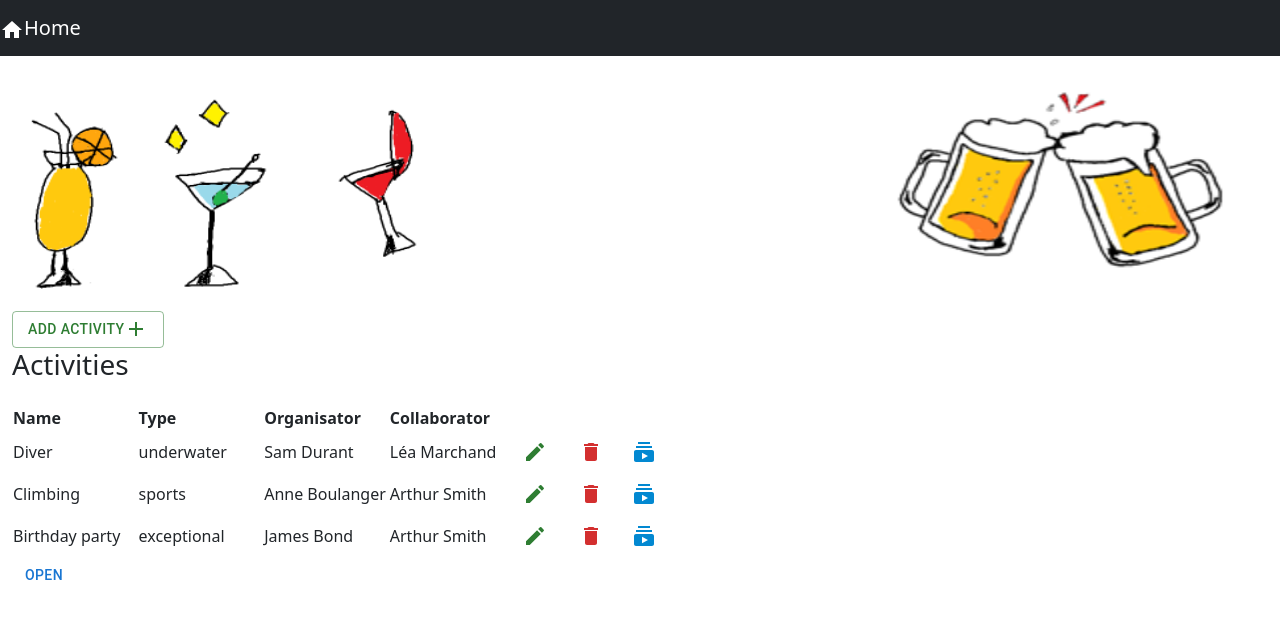
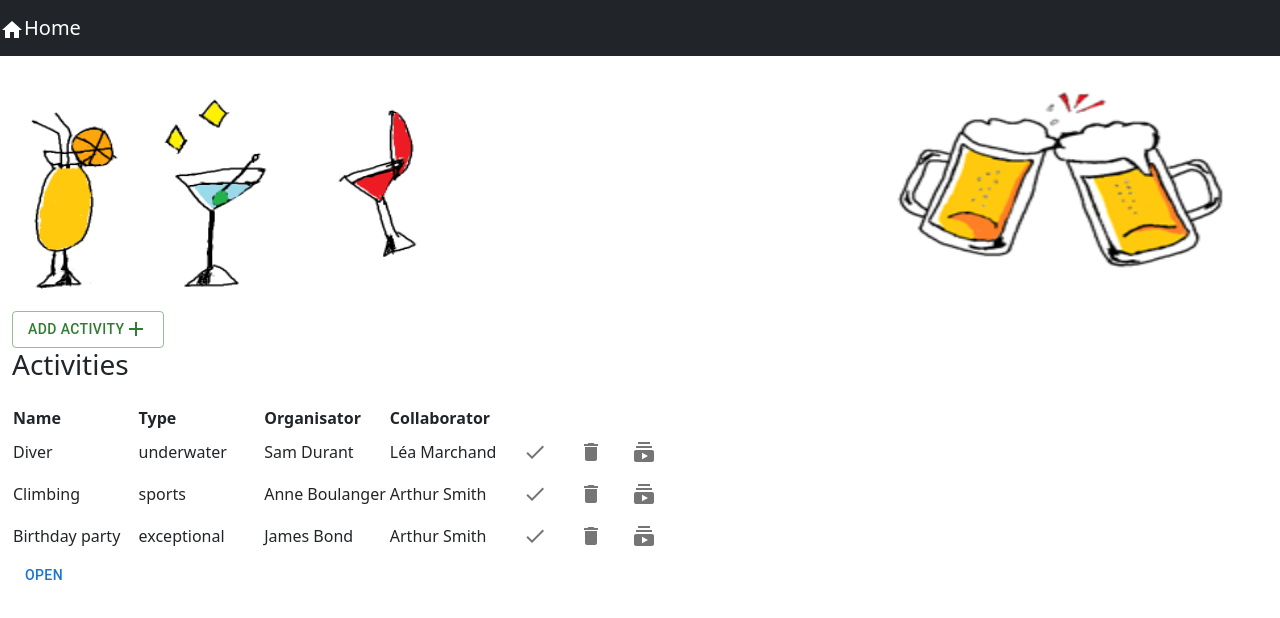
Before and after one commit to elieduboux/Afterwork-Organizer, a React (Create React App) app in the folder frontend/: page /activities in a window 1280 px wide. Shown: the top 618 px of the page. Built offline with nearby package versions, Linux system fonts and the light colour scheme; no server answers.

Commit message:
images et modal incomplet

```diff
--- a/frontend/src/ActivitySubscribe.js
+++ b/frontend/src/ActivitySubscribe.js
@@ -24,14 +24,11 @@ class ActivitySubscribe extends Component {
             item: this.emptyItem,
             shouldShowSubscribe: false
         };
-        /*
         this.showSubscribe = this.showSubscribe.bind(this);
         this.handleChange = this.handleChange.bind(this);
         this.handleSubmit = this.handleSubmit.bind(this);
-        */
     }
 
-    /*
     showSubscribe() {
         this.setState({ shouldShowSubscribe: true });
     }
@@ -66,7 +63,7 @@ class ActivitySubscribe extends Component {
         });
         this.props.history.push('subscribe');
     }
-    */
+
 
     render() {
         const {item} = this.state;
--- a/frontend/src/DataDisplayJson.jsx
+++ b/frontend/src/DataDisplayJson.jsx
@@ -3,6 +3,7 @@ import { Container} from "reactstrap";
 import { Tooltip } from "@mui/material";
 import EditIcon from '@mui/icons-material/Edit';
 import DeleteIcon from '@mui/icons-material/Delete';
+import DoneIcon from '@mui/icons-material/Done';
 import AddIcon from '@mui/icons-material/Add';
 import SubscriptionsIcon from '@mui/icons-material/Subscriptions';
 import { IconButton, Button, Box, Stack } from "@mui/material";
@@ -15,10 +16,6 @@ function JsonDataDisplay(){
 
   const [openModal, setOpenModal] = useState(false);
 
-
-
-
-
   let ActivityList = JsonData.map(activity => {
     return <tr key={activity.id}>
       <td style={{whitespace: 'nowrap'}}>{activity.name}</td>
@@ -29,17 +26,17 @@ function JsonDataDisplay(){
         <Box>
           <Stack spacing={2} direction="row">
             <Tooltip title="Edit Activity">
-            <IconButton variant="contained" size="sm" color="success" underline="hover" onClick={ () => window.open(`/activities/${activity.id}`) }>
-              <EditIcon /></IconButton>
+            <IconButton variant="contained" size="sm" underline="hover" onClick={ () => window.open(`/activities/${activity.id}`) }>
+              <DoneIcon /></IconButton>
             </Tooltip>
 
             <Tooltip title="Delete Activity">
-              <IconButton size="sm" variant="outlined" color="error" underline="hover" onClick={
+              <IconButton size="sm" variant="outlined" underline="hover" onClick={
                 () => JsonData.splice(activity.id, 1)}>
                 <DeleteIcon /></IconButton>
             </Tooltip>
              <Tooltip title="Subscribe to Activity">
-             <IconButton variant="contained" size="small" color="info" underline="hover" onClick={ () => window.open(`/subscribe/${activity.id}`) }>
+             <IconButton variant="contained" size="small" underline="hover" onClick={ () => window.open(`/subscribe/${activity.id}`) }>
               <SubscriptionsIcon /></IconButton>
              </Tooltip>
 
--- a/frontend/src/Modal.js
+++ b/frontend/src/Modal.js
@@ -8,7 +8,7 @@ function Modal({closeModal}) {
         <div className='modalContainer'>
             <Button onClick={() => closeModal(false)}> X </Button>
             <div className='title'>
-                <h4>Are you Sure you Want to Continue?</h4>
+                <h4>'Subscribe to an Activity' : 'This activity does not exist!'</h4>
             </div>
             <div className='body'>
                 <p>Continue?</p>
```
